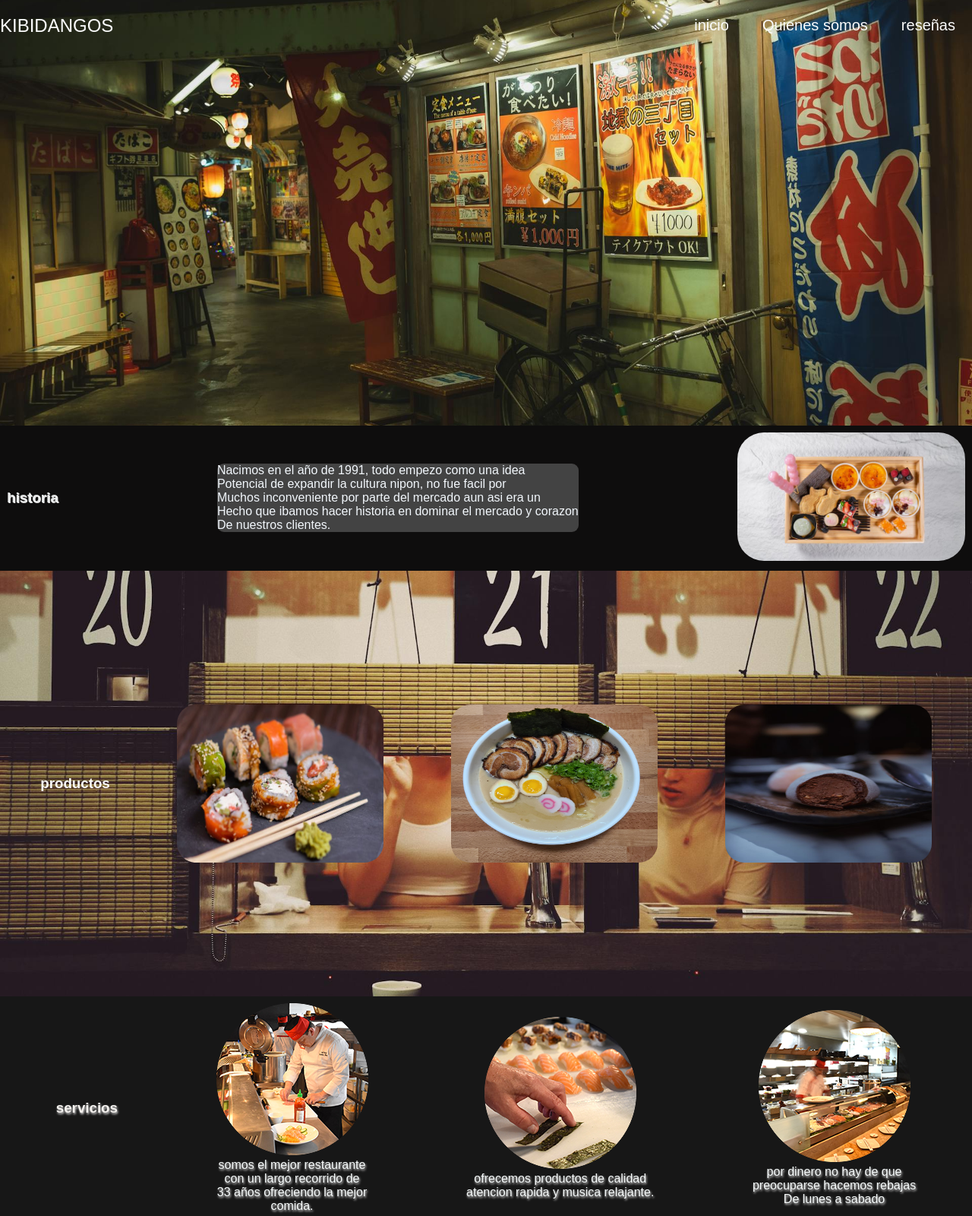
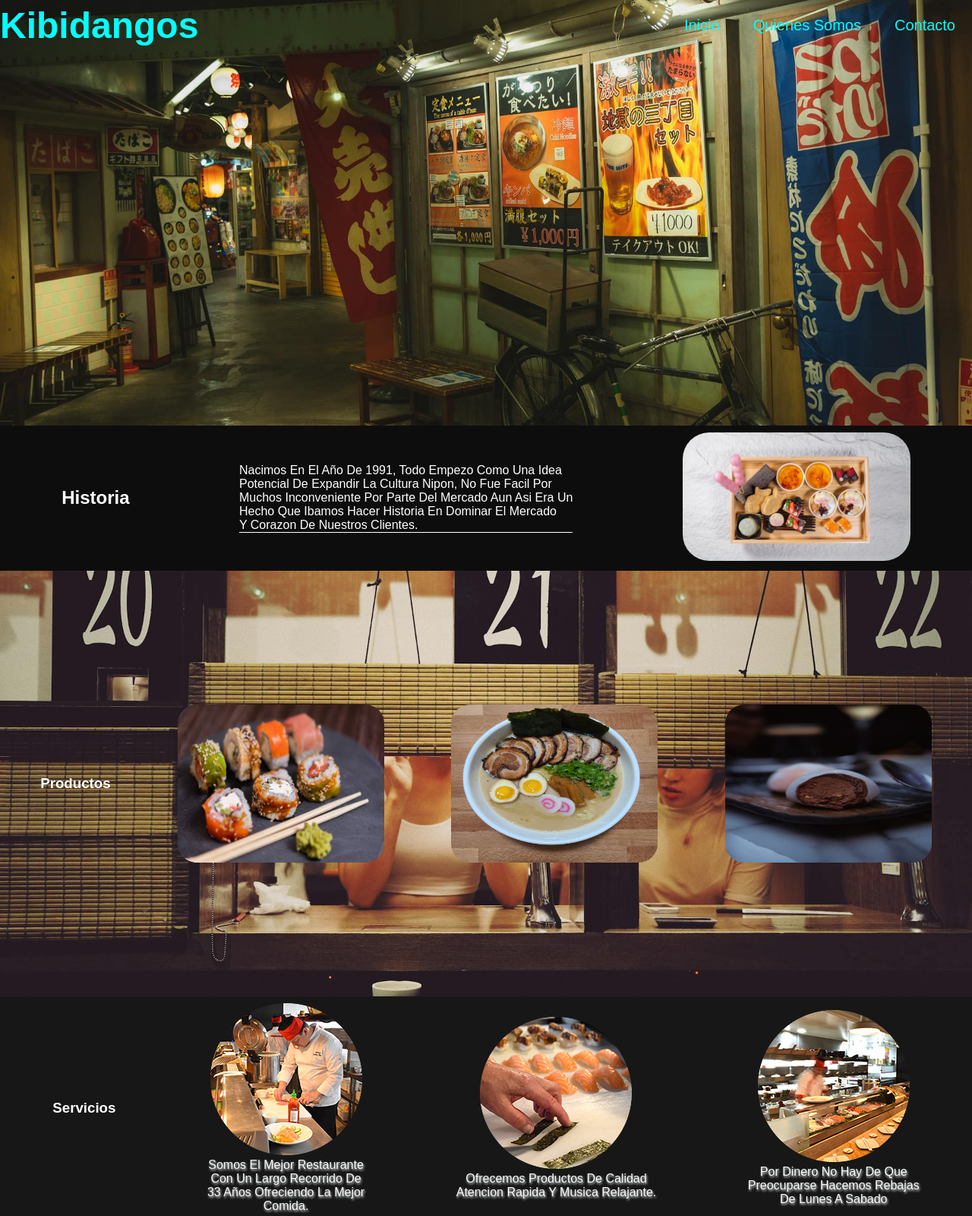
Before and after one commit to CarloscMe/kbi, a plain HTML site: page index.html in a window 1280 px wide. Shown: the top 1600 px of the page at 76% size. Drawn offline with Linux system fonts and the light colour scheme.

Commit message:
pruebas-2

```diff
--- a/css/login.css
+++ b/css/login.css
@@ -6,9 +6,7 @@
 
   body {
     font-family: Arial, Helvetica, sans-serif;
-    background-color: #e2f3eab6;
-    padding: 20px;
-    color: rgb(39, 42, 219);
+    background-color: #ffee06;
   }
 
   #loginForm {
--- a/css/styles.css
+++ b/css/styles.css
@@ -4,6 +4,7 @@
     box-sizing: border-box;
     text-decoration: none;
     list-style: none;
+    text-transform: capitalize;
 }
 
 html{
@@ -14,12 +15,11 @@ body{
     font-family: Arial, Helvetica, sans-serif;
 }
 
-a {
-    color: rgb(251, 252, 252);
+a, a:link, a:visited {
+    color: rgb(4, 255, 255);
 }
 
-.container{
-    max-width: 1500px;
+.menu-container{
     margin: 0 auto;
 }
 
@@ -70,7 +70,7 @@ a {
     background-attachment: fixed;
   }
 
-  .principal{
+  .historia{
     max-width: 1500px;
     display: flex;
     padding: 9px;
@@ -81,17 +81,13 @@ a {
     background-color: rgb(14, 13, 13);
   }
 
-  .history{
-    color: rgba(241, 243, 243, 0.897);
-    text-shadow: 1px 1px #faf8f8ec;
+  h2, h3{
+    color: #fff;
   }
 
   .resumen{
-    padding: auto;
-    margin: auto;
-    color: rgb(242, 247, 252);
-    background-color: rgba(173, 172, 172, 0.336);
-    border-radius: 9px;
+    color: #fff;
+    border-bottom: 1px solid #fff;
   }
 
   .dango{
@@ -100,7 +96,6 @@ a {
   }
 
   .productos{
-    max-width: 1500px;
     display: flex;
     padding: 9px;
     margin: auto;
@@ -116,10 +111,6 @@ a {
     background-position: center;
     background-repeat: no-repeat;
     background-attachment: fixed;
-  }
-
-  .products{
-    color: rgb(252, 253, 253);
   }
 
   .sushi{
@@ -141,7 +132,6 @@ a {
 }
 
 .servicios{
-    max-width: 1500px;
     display: flex;
     padding: 9px;
     margin: auto;
@@ -152,18 +142,12 @@ a {
     background-color: rgba(7, 7, 7, 0.932);
 }
 
-.servi{
-    color: rgb(245, 242, 239);
-    text-shadow: 1px 2px 3px rgba(250, 249, 249, 0.918);
-}
-
 .somos{
     color: rgb(246, 250, 250);
     text-shadow: 1px 2px 3px rgba(250, 249, 249, 0.918);
 }
 
 .reseñas{
-    max-width: 1500px;
     display: flex;
     padding: 9px;
     margin: auto;
@@ -200,9 +184,8 @@ a {
     border-radius: 5px;
 }
 footer{
-    max-width: 1500px;
     display: flex;
-    padding: 5px;
+    padding: 10px;
     margin: auto;
     justify-content:center;
     align-items:center;
@@ -268,15 +251,11 @@ footer{
         display: initial;
     }
 
-    .header{
-        min-height: 0vh;
-    }
-
-    .fondo{
+    .header-fondo{
         min-height: 50vh;
     }
 
-   .principal{
+   .historia{
     flex-direction: column;
     text-align: center;
    }
--- a/index.html
+++ b/index.html
@@ -12,8 +12,8 @@
 <body>
 
     <header class="header header-fondo">
-        <div class="menu container">
-            <a href="./login/login.html" class="logo">kibidangos</a>
+        <div class="menu menu-container">
+            <a href="./login/login.html" class="logo"><h1>kibidangos</h1></a>
             <input type="checkbox" id="menu" />
             <label for="menu">
                 <img src="./img/menu.png" alt="menu hamburguesa">
@@ -21,35 +21,32 @@
             <nav class="navbar">
                 <ul>
                     <li><a href="#inicio">inicio</a></li>
-                    <li><a href="#somos">Quienes somos</a></li>
-                    <li><a href="#reseñas">reseñas</a></li>
+                    <li><a href="#quienes_somos">Quienes somos</a></li>
+                    <li><a href="#contacto">contacto</a></li>
                 </ul>
             </nav>
         </div>
     </header>
 
-    <section class="principal" id="inicio">
-        <div class="history">
-            <h3>historia</h3>
-        </div>
+    <section class="historia" id="inicio">
 
-        <div class="resumen">
-            <p>Nacimos en el año de 1991, todo empezo como una idea<br>
+        <h2>historia</h2>
+
+        <p class="resumen">Nacimos en el año de 1991, todo empezo como una idea<br>
                 Potencial de expandir la cultura nipon, no fue facil por<br>
                 Muchos inconveniente por parte del mercado aun asi era un<br>
-                Hecho que ibamos hacer historia en dominar el mercado y corazon<br>
+                Hecho que ibamos hacer historia en dominar  el mercado <br> y corazon
                 De nuestros clientes.</p>
-        </div>
 
         <div class="dango">
-            <img class="dango" src="./img/dango.jpg" alt="kibi">
+            <img class="dango" src="./img/dango.jpg" alt="dango">
         </div>
     </section>
 
     <section class="productos fnd">
-        <div class="products">
-            <h3>productos</h3>
-        </div>
+
+        <h3>productos</h3>
+
 
         <div class="sushi">
             <img class="sushi" src="./img/sushi.jpg" alt="sushi">
@@ -64,13 +61,12 @@
         </div>
     </section>
 
-    <section class="servicios">
+    <section class="servicios" id="quienes_somos">
 
-        <div class="servi">
-            <h3>servicios</h3>
-        </div>
 
-        <div class="somos" id="somos">
+        <h3>servicios</h3>
+
+        <div class="somos">
             <img src="./img/somos.png" alt="somos" title="somos">
             <p>somos el mejor restaurante<br>
                 con un largo recorrido de<br>
@@ -84,7 +80,7 @@
                 atencion rapida y musica relajante.</p>
         </div>
 
-        <div class="somos" id="reseñas">
+        <div class="somos">
             <img src="./img/precios.png" alt="preios" title="precios">
             <p>por dinero no hay de que<br>
                 preocuparse hacemos rebajas<br>
@@ -119,7 +115,7 @@
         </div>
     </section>
 
-    <footer>
+    <footer  id="contacto">
 
         <div class="footer-social-icons">
             <h4 class="_14">redes sociales</h4>
--- a/js/home.js
+++ b/js/home.js
@@ -2,7 +2,7 @@
 const usuarioGuardado = JSON.parse(localStorage.getItem("usuario"));
 
 if (usuarioGuardado) {
-    document.getElementById("nombreUsuario").textContent = usuarioGuardado.nombre;
+    document.getElementById("nombreUsuario").innerText = usuarioGuardado.nombre;
 } else {
     window.location.href = "../index.html"; // si no tiene seccion//
 }
```
Also changed, not shown: login/login.html (+1 -1 lines), img/singup.png (added).
